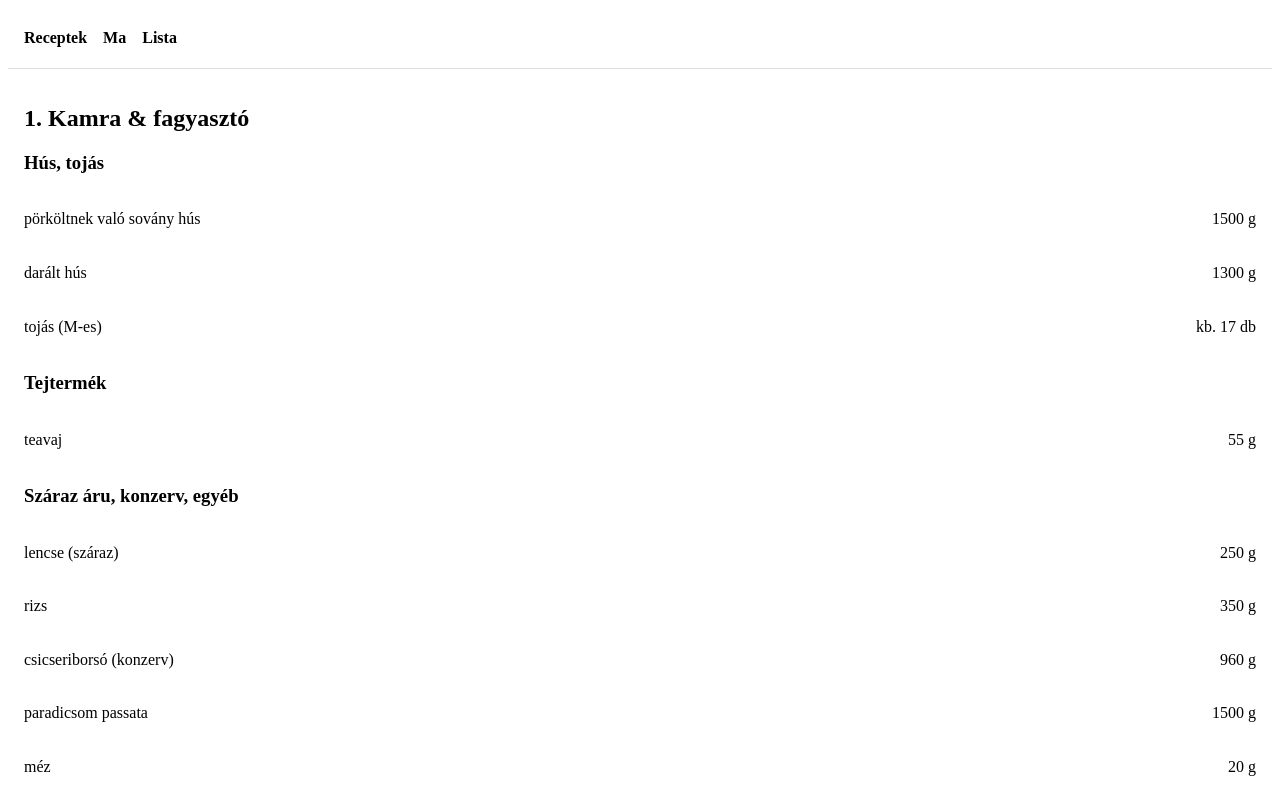
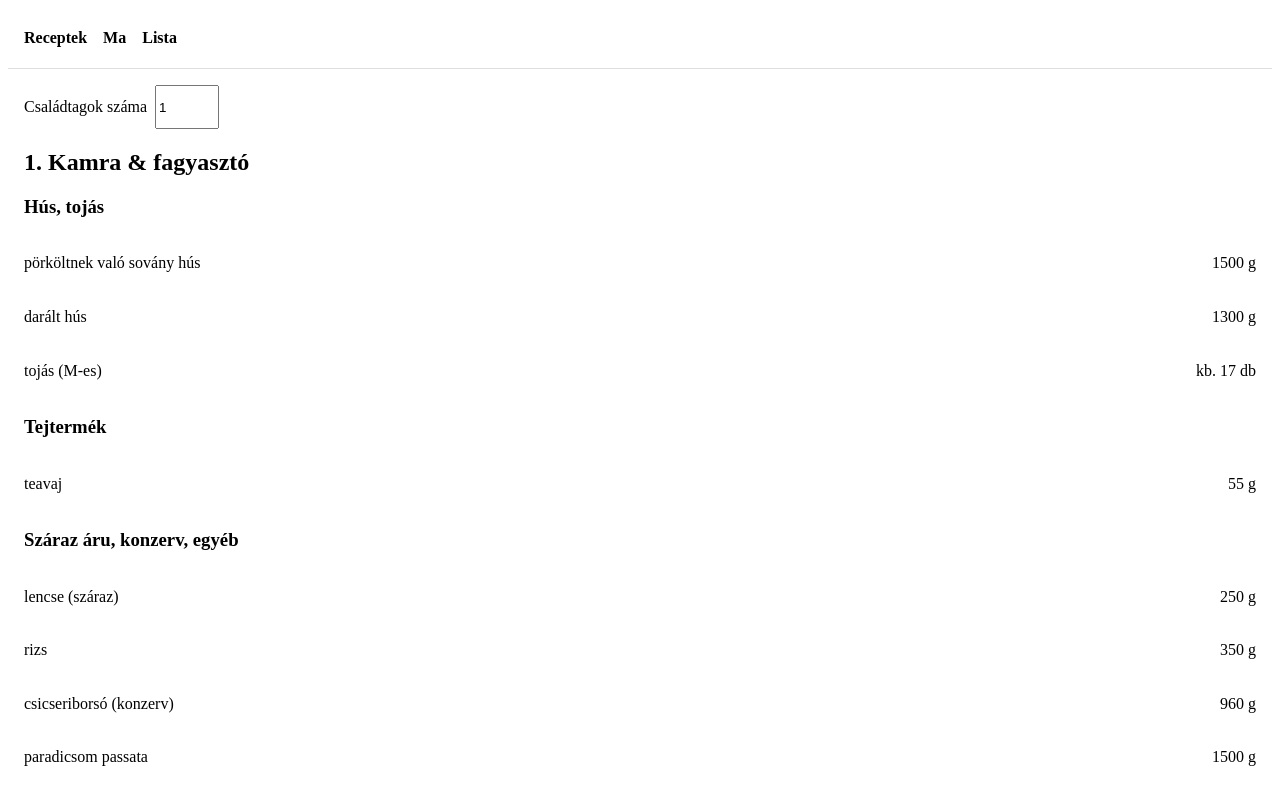
Before and after one commit to sorosz89/gluten-morgen, a React (Vite) app: page /bevasarlas in a window 1280 px wide. Shown: the top 800 px of the page. Built offline with nearby package versions, Linux system fonts and the light colour scheme.

Commit message:
feat(004): editable family size

```diff
--- a/src/features/shopping/ShoppingPage.module.css
+++ b/src/features/shopping/ShoppingPage.module.css
@@ -1,6 +1,20 @@
 .page {
   padding: 1rem;
   max-width: 100%;
+}
+
+.familySize {
+  display: flex;
+  flex-wrap: wrap;
+  align-items: center;
+  gap: 0.5rem;
+  margin-bottom: 1rem;
+}
+
+.familySize input {
+  min-height: 44px;
+  box-sizing: border-box;
+  width: 4rem;
 }
 
 .trip {
--- a/src/features/shopping/ShoppingPage.tsx
+++ b/src/features/shopping/ShoppingPage.tsx
@@ -1,3 +1,4 @@
+import { useState } from 'react'
 import { shoppingList } from '../../data/shoppingList.ts'
 import { shoppingListRepository } from '../../data/shoppingListRepository.ts'
 import type { ShoppingItem } from '../../domain/shoppingList.ts'
@@ -10,10 +11,27 @@ function formatQuantity(item: ShoppingItem, familySize: number): string {
 }
 
 function ShoppingPage() {
-  const familySize = shoppingListRepository.getFamilySize()
+  const [familySize, setFamilySize] = useState(() => shoppingListRepository.getFamilySize())
+
+  function handleFamilySizeChange(value: number) {
+    if (!Number.isFinite(value) || value <= 0) return
+    shoppingListRepository.setFamilySize(value)
+    setFamilySize(value)
+  }
 
   return (
     <div className={styles.page}>
+      <div className={styles.familySize}>
+        <label htmlFor="family-size">Családtagok száma</label>
+        <input
+          id="family-size"
+          type="number"
+          min={1}
+          value={familySize}
+          onChange={(event) => handleFamilySizeChange(event.target.valueAsNumber)}
+        />
+      </div>
+
       {shoppingList.map((trip) => (
         <section key={trip.id} className={styles.trip}>
           <h2>{trip.label}</h2>
```
Also changed, not shown: specs/004-shopping-list/tasks.md (+5 -1 lines), 1 other file (tests, documents, lock files or other folders).
